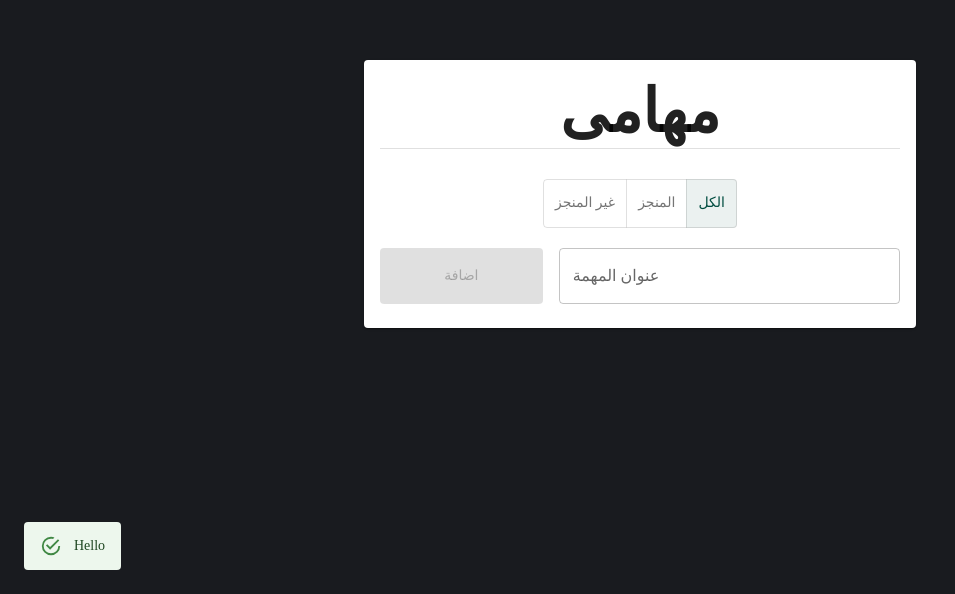
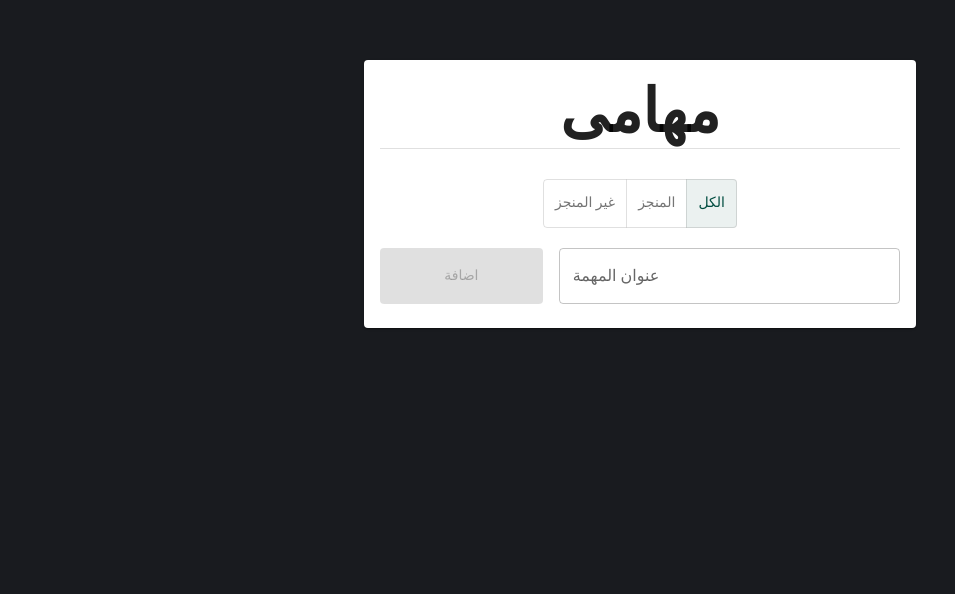
Before and after one commit to EbrahimAhmedDev/Todo-List, a React (Vite) app: page / in a window 1280 px wide. Shown: the part 206-800 px from the top of the page, without its empty margins (0-955 px from the left). Built offline with nearby package versions, Linux system fonts and the light colour scheme; a web font is replaced by a local one.

Commit message:
finishing toast in all project

```diff
--- a/src/App.jsx
+++ b/src/App.jsx
@@ -3,6 +3,7 @@ import TodoList from "./components/TodoList";
 import "./App.css";
 import { createTheme, ThemeProvider } from "@mui/material";
 import { TodosContext } from "./contexts/todosContext";
+import { ToastContext } from "./contexts/ToastContext";
 
 // others
 // import { v4 as uuidv4 } from "uuid";
@@ -42,17 +43,20 @@ const theme = createTheme({
 // ];
 const App = () => {
   const [todos, setTodos] = useState([]);
-  const [open, setOpen] = useState(true);
+  const [open, setOpen] = useState(false);
+  const [message, setMessage] = useState("");
 
-  function showHideToast() {
+  function showHideToast(message) {
     setOpen(true);
+    setMessage(message);
     setTimeout(() => {
       setOpen(false);
-    }, 2000);
+    }, 4000);
   }
 
   return (
     <ThemeProvider theme={theme}>
+      <ToastContext.Provider value={{ showHideToast }}>
         <div
           className="app"
           style={{
@@ -64,11 +68,12 @@ const App = () => {
             direction: "rtl",
           }}
         >
-        <MySnackBar open={open} />
+          <MySnackBar open={open} message={message} />
           <TodosContext.Provider value={{ todos, setTodos }}>
             <TodoList />
           </TodosContext.Provider>
         </div>
+      </ToastContext.Provider>
     </ThemeProvider>
   );
 };
--- a/src/components/MySnackBar.jsx
+++ b/src/components/MySnackBar.jsx
@@ -5,7 +5,7 @@ import IconButton from "@mui/material/IconButton";
 import CloseIcon from "@mui/icons-material/Close";
 import Alert from "@mui/material/Alert";
 
-export default function MySnackBar({ open }) {
+export default function MySnackBar({ open, message }) {
   // const handleClose = (event, reason) => {
   //   if (reason === "clickaway") {
   //     return;
@@ -50,7 +50,7 @@ export default function MySnackBar({ open }) {
           severity="success"
           sx={{ width: "100%" }}
         >
-          Hello
+          {message}
         </Alert>
       </Snackbar>
     </div>
--- a/src/components/Todo.jsx
+++ b/src/components/Todo.jsx
@@ -8,14 +8,7 @@ import IconButton from "@mui/material/IconButton";
 import EditOutlinedIcon from "@mui/icons-material/EditOutlined";
 import DeleteOutlinedIcon from "@mui/icons-material/DeleteOutlined";
 import { TodosContext } from "../contexts/todosContext";
-import Button from "@mui/material/Button";
-
-import Dialog from "@mui/material/Dialog";
-import DialogActions from "@mui/material/DialogActions";
-import DialogContent from "@mui/material/DialogContent";
-import DialogContentText from "@mui/material/DialogContentText";
-import DialogTitle from "@mui/material/DialogTitle";
-import TextField from "@mui/material/TextField";
+import { ToastContext } from "../contexts/ToastContext";
 
 const customStyleForIconsBtn = (color) => {
   return {
@@ -33,11 +26,8 @@ const customStyleForIconsBtn = (color) => {
 const Todo = ({ todo, showDelete, showUpdate }) => {
   //context
   const { todos, setTodos } = useContext(TodosContext);
+  const { showHideToast } = useContext(ToastContext);
 
-  // state
-  // const [showDeleteDialog, setShowDeleteDialog] = useState(false);
-  // const [showUpdateDialog, setShowUpdateDialog] = useState(false);
-  // const [updatedTodo, setUpdatedTodo] = useState({ title: "", details: "" });
 
   // event handlers
 
@@ -47,6 +37,7 @@ const Todo = ({ todo, showDelete, showUpdate }) => {
     );
     setTodos(updatedTodos);
     localStorage.setItem("todos", JSON.stringify(updatedTodos));
+    showHideToast("تم التحديث بنجاح");
   };
 
   const handleDeleteClick = () => {
--- a/src/components/TodoList.jsx
+++ b/src/components/TodoList.jsx
@@ -10,6 +10,7 @@ import ToggleButtonGroup from "@mui/material/ToggleButtonGroup";
 import TextField from "@mui/material/TextField";
 import Todo from "./Todo";
 import { TodosContext } from "../contexts/todosContext";
+import { ToastContext } from "../contexts/ToastContext";
 import { v4 as uuidv4 } from "uuid";
 import Dialog from "@mui/material/Dialog";
 import DialogActions from "@mui/material/DialogActions";
@@ -24,6 +25,7 @@ function TodoList() {
   const [showUpdateDialog, setShowUpdateDialog] = useState(false);
 
   const { todos, setTodos } = useContext(TodosContext);
+  const { showHideToast } = useContext(ToastContext);
 
   const [titleInput, setTitleInput] = useState("");
   const [displayedTodosType, setDisplayedTodosType] = useState("all");
@@ -43,7 +45,6 @@ function TodoList() {
   }, [todos]);
 
   let todosToBeRendered = todos;
-
   if (displayedTodosType == "completed") {
     todosToBeRendered = completedTodos;
   } else if (displayedTodosType == "non-completed") {
@@ -71,6 +72,7 @@ function TodoList() {
     setTodos(updatedTodos);
     localStorage.setItem("todos", JSON.stringify(updatedTodos));
     setTitleInput("");
+    showHideToast("تمت اضافة المهمة بنجاح");
   }
   // handlers
   function openDeleteDialog(todo) {
@@ -86,17 +88,13 @@ function TodoList() {
     setTodos(updatedTodos);
     localStorage.setItem("todos", JSON.stringify(updatedTodos));
     handleDeleteDialogClose();
+    showHideToast("تم حذف المهمة بنجاح");
   };
 
   function openUpdateDialog(todo) {
     setDialogTodo(todo);
     setShowUpdateDialog(true);
   }
-
-  // const handleUpdateClick = () => {
-  //   setUpdatedTodo({ title: todo.title, details: todo.details });
-  //   setShowUpdateDialog(true);
-  // };
 
   const handleUpdateConfirm = () => {
     const updatedTodos = todos.map((t) =>
@@ -108,6 +106,7 @@ function TodoList() {
     localStorage.setItem("todos", JSON.stringify(updatedTodos));
 
     handleUpdateClose();
+    showHideToast("تم تعديل المهمة بنجاح");
   };
 
   const handleUpdateClose = () => {
--- /dev/null
+++ b/src/contexts/ToastContext.jsx
@@ -0,0 +1,4 @@
+import { createContext } from "react";
+export const ToastContext = createContext({});
+
+export default ToastContext;
```
Lines whose indentation alone changed are shown as unchanged.
